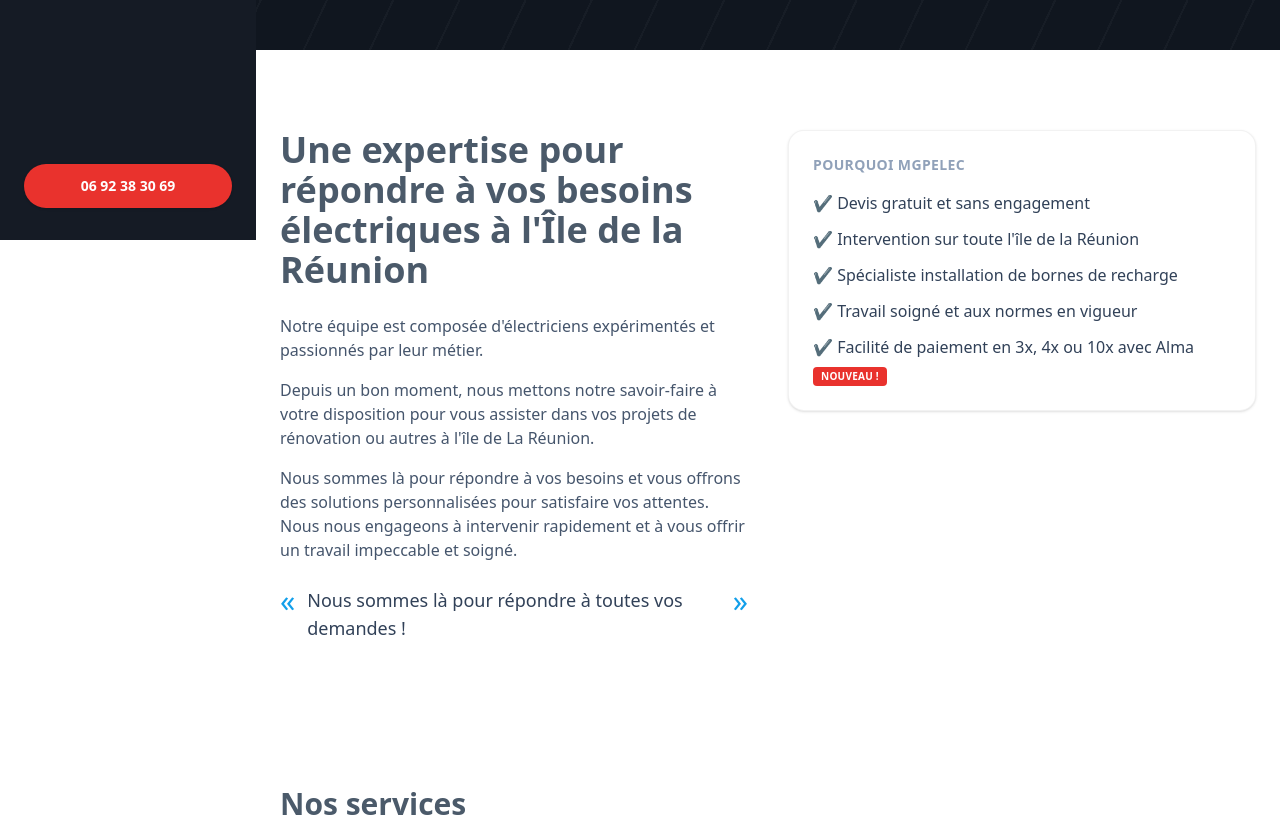
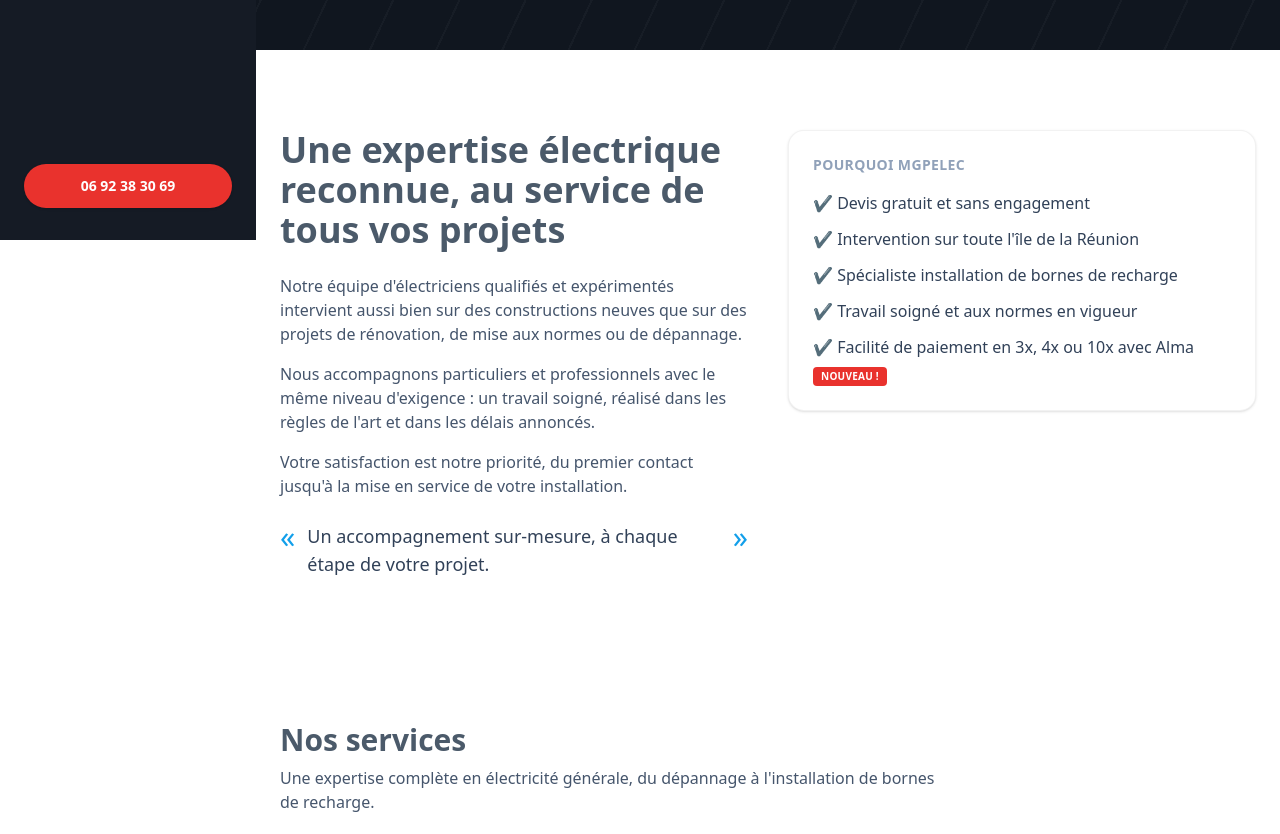
Before and after one commit to mgpelec974-tech/mgpelec, a Next.js app: page / in a window 1280 px wide. Shown: the part 560-1394 px from the top of the page. Built offline with nearby package versions, Linux system fonts and the light colour scheme.

Commit message:
Reecrit le texte de presentation Une expertise electrique

```diff
--- a/app/page.tsx
+++ b/app/page.tsx
@@ -98,29 +98,28 @@ export default function Home() {
         <div className="grid gap-10 md:grid-cols-2 md:items-start">
           <div>
             <h2 className="text-3xl font-bold text-[var(--color-heading)] sm:text-4xl">
-              Une expertise pour répondre à vos besoins électriques à
-              l&apos;Île de la Réunion
+              Une expertise électrique reconnue, au service de tous vos
+              projets
             </h2>
             <p className="mt-6 text-slate-600">
-              Notre équipe est composée d&apos;électriciens expérimentés et
-              passionnés par leur métier.
+              Notre équipe d&apos;électriciens qualifiés et expérimentés
+              intervient aussi bien sur des constructions neuves que sur des
+              projets de rénovation, de mise aux normes ou de dépannage.
             </p>
             <p className="mt-4 text-slate-600">
-              Depuis un bon moment, nous mettons notre savoir-faire à votre
-              disposition pour vous assister dans vos projets de rénovation
-              ou autres à l&apos;île de La Réunion.
+              Nous accompagnons particuliers et professionnels avec le même
+              niveau d&apos;exigence : un travail soigné, réalisé dans les
+              règles de l&apos;art et dans les délais annoncés.
             </p>
             <p className="mt-4 text-slate-600">
-              Nous sommes là pour répondre à vos besoins et vous offrons des
-              solutions personnalisées pour satisfaire vos attentes. Nous
-              nous engageons à intervenir rapidement et à vous offrir un
-              travail impeccable et soigné.
+              Votre satisfaction est notre priorité, du premier contact
+              jusqu&apos;à la mise en service de votre installation.
             </p>
             <p className="mt-6 flex items-start gap-3 text-lg text-slate-700">
               <span className="text-3xl leading-none text-[var(--color-accent-blue)]">
                 «
               </span>
-              Nous sommes là pour répondre à toutes vos demandes !
+              Un accompagnement sur-mesure, à chaque étape de votre projet.
               <span className="text-3xl leading-none text-[var(--color-accent-blue)]">
                 »
               </span>
```
